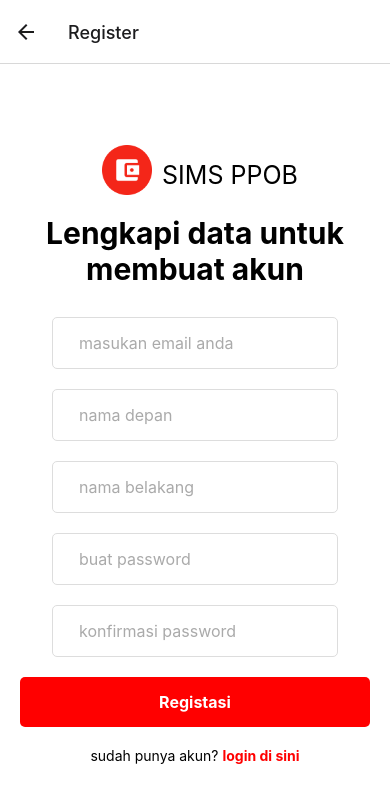
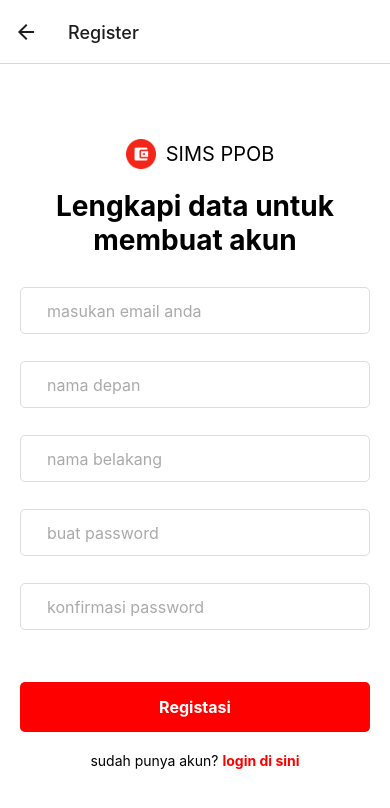
Before and after one commit to youone04/appnutech_template_RN, a React Native app: screen / in a window 390 px wide. Both pictures are taken after a click on the element "registrasi di sini". Shown: the top 808 px of the page. Built offline with nearby package versions, Linux system fonts and the light colour scheme; some icons are missing.

Commit message:
add: validasi registrasi

```diff
--- a/src/components/atoms/FieldWithIcon.tsx
+++ b/src/components/atoms/FieldWithIcon.tsx
@@ -1,7 +1,8 @@
 import React from 'react';
-import { View, TextInput, StyleSheet, ViewStyle, TextStyle, KeyboardType } from 'react-native';
-import { FontAwesomeIcon } from '@fortawesome/react-native-fontawesome'
-import { Text } from 'react-native-svg';
+import { View, TextInput, StyleSheet, ViewStyle, TextStyle, KeyboardType, Text, Dimensions } from 'react-native';
+import { FontAwesomeIcon } from '@fortawesome/react-native-fontawesome';
+const { width: SCREEN_WIDTH } = Dimensions.get('window');
+
 type FieldProps = {
     placeholder?: string;
     iconName?: any;
@@ -11,18 +12,37 @@ type FieldProps = {
     count?: number;
     keyboardType?: KeyboardType;
     secureTextEntry?: boolean;
-    onChange?:any;
-    value?:string;
+    onChange?: any;
+    value?: string;
     disabled?: boolean
+    id?: string
+    isNull?: boolean
+    validateForm?: any
 
 }
 
 const FieldWithIcon: React.FC<FieldProps> = (data) => {
+    let dataNotValid = [];
+    if (data?.validateForm) {
+        dataNotValid = data?.validateForm;
+    }
+    console.log(data.isNull)
     return (
-        <View style={[styles.container, data.styleContainer]}>
+        <View style={{ width: SCREEN_WIDTH - 40, marginBottom: 7 }}>
+            <View style={
+                [styles.container,
+                data.styleContainer,
+                dataNotValid.includes(data.id) && data.isNull?
+                    { borderColor: 'red' } : {}
+                ]}>
                 {
                     data.iconName ?
-                    <FontAwesomeIcon icon={data.iconName} style={styles.icon} /> :
+                        <FontAwesomeIcon icon={data.iconName} style={[
+                            dataNotValid.includes(data.id) && data.isNull?
+                            styles.iconRed:
+                            styles.icon
+
+                        ]} /> :
                         <Text></Text>
 
                 }
@@ -36,8 +56,20 @@ const FieldWithIcon: React.FC<FieldProps> = (data) => {
                     value={data.value}
                     editable={data.disabled}
                     autoCapitalize='none'
+                    id={data.id}
+                />
+            </View>
+            {
+                dataNotValid.includes(data.id) && data.isNull ?
+                    <Text style={{
+                        color: 'red',
+                        right: 6,
+                        bottom: 0,
+                        position: 'absolute'
+                    }}>Field tidak boleh kosong</Text> : null
 
-            />
+            }
+
         </View>
     )
 }
@@ -54,13 +86,18 @@ const styles = StyleSheet.create({
     },
     icon: {
         marginRight: 10,
-        color:'gray'
+        color: 'gray'
+    },
+    iconRed: {
+        marginRight: 10,
+        color: 'red'
     },
     input: {
         flex: 1,
         fontSize: 16,
-        height: 50,
-        borderRadius: 5,
+        height: 45,
+        borderRadius: 5
+
     }
 });
 
--- a/src/helper/func/index.ts
+++ b/src/helper/func/index.ts
@@ -1,3 +1,5 @@
+import {DataRegistrasi} from "config/Type/type"
+
 export const formatMataUang = (data: bigint) => {
     return new Intl.NumberFormat('id-ID', {
         style: 'currency',
@@ -16,3 +18,14 @@ export const formatNumber = (value: any) => {
 export const removeFormatting = (formattedValue: string) => {
     return formattedValue.replace(/[^0-9]/g, '');
 };
+
+export const validataForm = (data: DataRegistrasi) => {
+    const invalidFields: (keyof DataRegistrasi)[] = [];
+    Object.keys(data).forEach((item) => {
+        const key = item as keyof DataRegistrasi;
+        if (!data[key]) {
+            invalidFields.push(key);
+        }
+    });
+    return invalidFields
+};
--- a/src/screens/LoginScreen/index.tsx
+++ b/src/screens/LoginScreen/index.tsx
@@ -23,7 +23,6 @@ const LoginScreen: React.FC<{ navigation: any }> = ({ navigation }) => {
             [field]: text
         }));
     };
-
 
     const handleLogin = () => {
         const payload: object = {
@@ -74,9 +73,7 @@ const LoginScreen: React.FC<{ navigation: any }> = ({ navigation }) => {
                 <Image source={require('@assets/logos/Logo.png')} style={styles.logo} />
                 <Text style={styles.title}>SIMS PPOB</Text>
             </View>
-
             <Text style={styles.subtitle}>Masuk atau buat akun untuk memulai</Text>
-
             <FieldWithIcon
                 placeholder="masukan email anda"
                 iconName={faAt}
--- a/src/screens/RegistrasiScreen/index.tsx
+++ b/src/screens/RegistrasiScreen/index.tsx
@@ -2,15 +2,8 @@ import { View, Text, TouchableOpacity, StyleSheet, Image, ActivityIndicator, Ale
 import React, { useState } from 'react';
 import { faAt, faLock, faUser } from '@fortawesome/free-solid-svg-icons';
 import FieldWithIcon from '@components/atoms/FieldWithIcon';
-
-interface DataRegistrasi {
-    email: string;
-    namaDepan: string;
-    namaBelakang: string;
-    password: string;
-    konfirmasiPassword: string;
-}
-
+import { DataRegistrasi } from "config/Type/type"
+import { validataForm } from '@helper/func';
 interface DataNotif {
     notif: boolean
 }
@@ -33,19 +26,8 @@ const RegistrasiScreen: React.FC<{ navigation: any }> = ({ navigation }) => {
         }));
     };
 
-    const validateForm = () => {
-        const invalidFields: (keyof DataRegistrasi)[] = [];
-        Object.keys(dataRegistrasi).forEach((item) => {
-            const key = item as keyof DataRegistrasi;
-            if (!dataRegistrasi[key]) {
-                invalidFields.push(key);
-            }
-        });
-        return invalidFields;
-    };
-
-    const submit = () => {
-        const invalidFields = validateForm();
+    const submit = async () => {
+        const invalidFields = validataForm(dataRegistrasi);
         if (invalidFields.length > 0) {
             setNotif({ notif: true });
         } else if (dataRegistrasi.password !== dataRegistrasi.konfirmasiPassword) {
@@ -62,7 +44,6 @@ const RegistrasiScreen: React.FC<{ navigation: any }> = ({ navigation }) => {
         }
 
     }
-
     const postData = async (payload: object) => {
         try {
             setLoading(true);
@@ -86,7 +67,6 @@ const RegistrasiScreen: React.FC<{ navigation: any }> = ({ navigation }) => {
                 });
             }
             setLoading(false);
-
         } catch (e) {
             setLoading(false);
             setDataRegistrasi({
@@ -99,55 +79,68 @@ const RegistrasiScreen: React.FC<{ navigation: any }> = ({ navigation }) => {
 
         }
     }
-
+    const valid = validataForm(dataRegistrasi);
     return (
         <View style={styles.container}>
             <View style={styles.banner}>
                 <Image source={require('@assets/logos/Logo.png')} style={styles.logo} />
                 <Text style={styles.title}>SIMS PPOB</Text>
             </View>
-
             <Text style={styles.subtitle}>Lengkapi data untuk membuat akun</Text>
 
             <FieldWithIcon
+                id='email'
                 placeholder="masukan email anda"
                 iconName={faAt}
                 keyboardType='email-address'
                 value={dataRegistrasi.email}
                 onChange={(text: string) => handleInputChange('email', text)}
+                isNull={notif.notif}
+                validateForm={valid}
             />
 
             <FieldWithIcon
+                id='namaDepan'
                 placeholder="nama depan"
                 iconName={faUser}
                 value={dataRegistrasi.namaDepan}
                 onChange={(text: string) => handleInputChange('namaDepan', text)}
+                validateForm={valid}
+                isNull={notif.notif}
 
             />
 
             <FieldWithIcon
+                id='namaBelakang'
                 placeholder="nama belakang"
                 iconName={faUser}
                 value={dataRegistrasi.namaBelakang}
                 onChange={(text: string) => handleInputChange('namaBelakang', text)}
+                validateForm={valid}
+                isNull={notif.notif}
             />
 
             <FieldWithIcon
+                id='password'
                 placeholder="buat password"
                 iconName={faLock}
                 value={dataRegistrasi.password}
                 secureTextEntry={true}
                 onChange={(text: string) => handleInputChange('password', text)}
+                validateForm={valid}
+                isNull={notif.notif}
             />
             <FieldWithIcon
+                id='konfirmasiPassword'
                 placeholder="konfirmasi password"
                 value={dataRegistrasi.konfirmasiPassword}
                 iconName={faLock}
                 secureTextEntry={true}
                 onChange={(text: string) => handleInputChange('konfirmasiPassword', text)}
+                validateForm={valid}
+                isNull={notif.notif}
             />
-            <View style={{ width: '100%' }}>
-                {notif.notif ? <Text style={{ textAlign: 'center', color: 'red', margin: 3 }}>Semua field harus terisi</Text> : ""}
+            <View style={{ width: '100%', marginTop: 25 }}>
                 <TouchableOpacity disabled={loading} onPress={submit} style={styles.button}>
                     {
                         loading ?
@@ -165,13 +158,6 @@ const RegistrasiScreen: React.FC<{ navigation: any }> = ({ navigation }) => {
 };
 
 const styles = StyleSheet.create({
-    banner: {
-        flexDirection: 'row', // Arrange children in a row
-        alignItems: 'center',
-    },
-    icon: {
-        marginRight: 10,
-    },
     container: {
         flex: 1,
         backgroundColor: '#fff',
@@ -179,19 +165,29 @@ const styles = StyleSheet.create({
         justifyContent: 'center',
         padding: 20,
     },
+    banner: {
+        flexDirection: 'row', // Arrange children in a row
+        alignItems: 'center',
+    },
+    icon: {
+        marginRight: 10,
+        alignSelf: 'center'
+    },
+    title: {
+        fontSize: 20,
+        color: '#000',
+        marginBottom: 20,
+        alignSelf: 'center'
+    },
     logo: {
-        width: 50,
-        height: 50,
+        width: 30,
+        height: 30,
         marginBottom: 20,
         marginHorizontal: 10
     },
-    title: {
-        fontSize: 25,
-        color: '#000',
-        marginBottom: 10,
-    },
+
     subtitle: {
-        fontSize: 30,
+        fontSize: 28,
         color: '#000',
         fontWeight: 'bold',
         marginBottom: 30,
```
Also changed, not shown: src/config/Type/type.ts (+8 -0 lines). Lines whose indentation alone changed are shown as unchanged.
